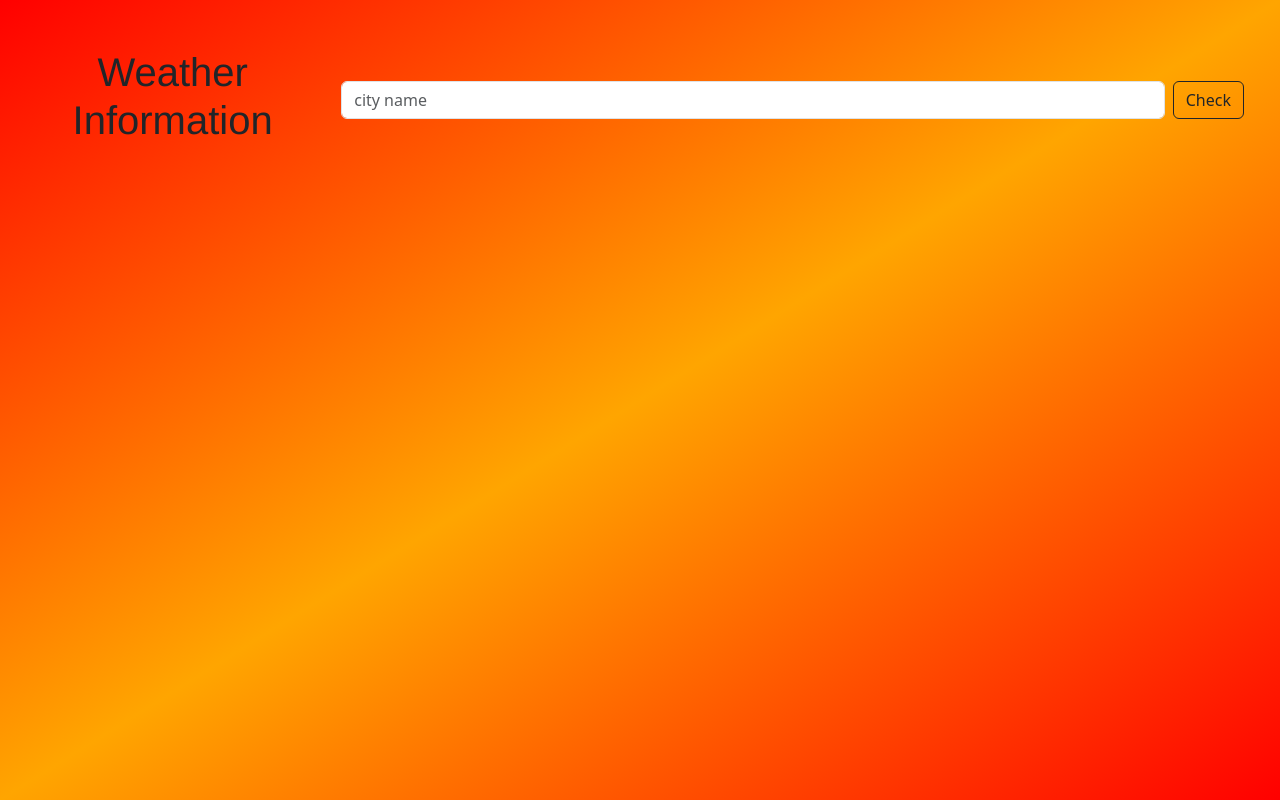
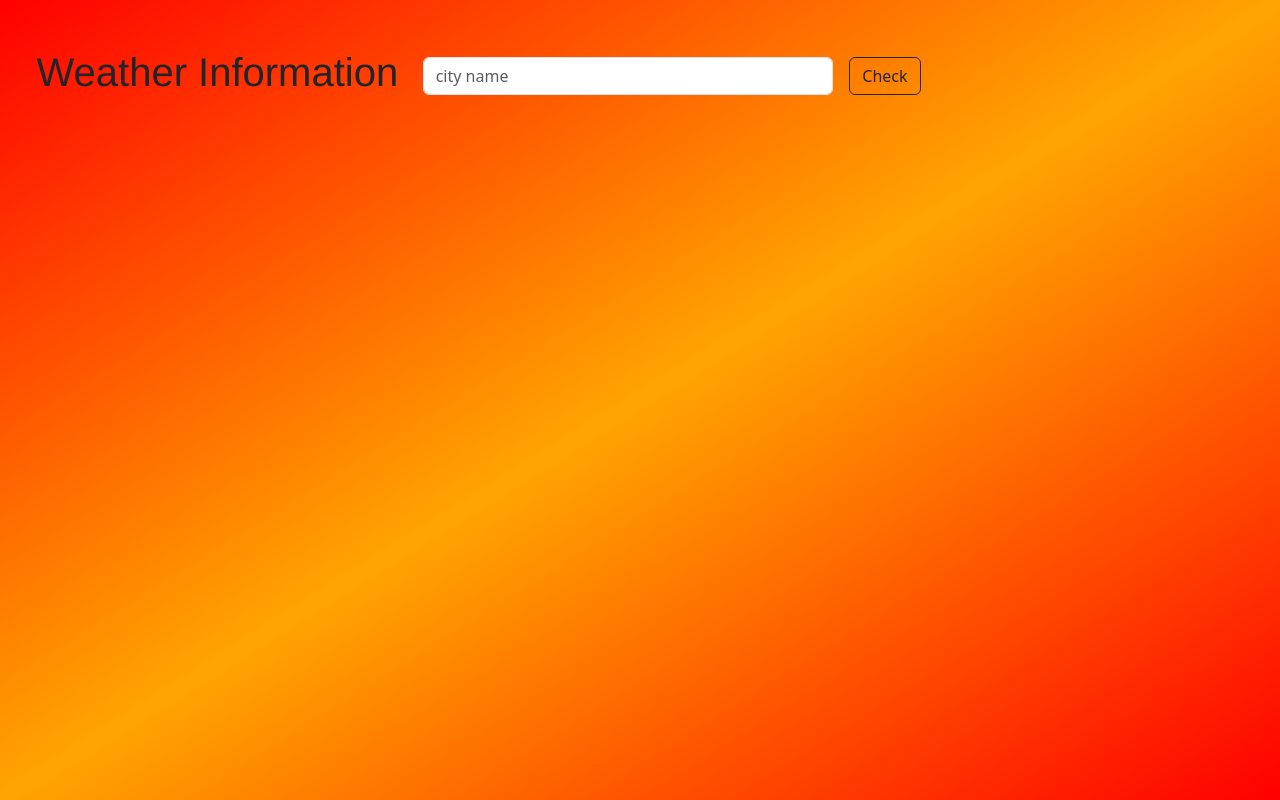
Before and after one commit to Naviyavi-1996/weather, a plain HTML site: page index.html in a window 1280 px wide. Drawn offline with nearby package versions, Linux system fonts and the light colour scheme.

Commit message:
final commit

```diff
--- a/index.html
+++ b/index.html
@@ -17,11 +17,13 @@
 <body style="background-image:linear-gradient(to  bottom right , red,orange,red); background-repeat: no-repeat;height: 100vh;">
     <div class="container-fluid">
         <div class="row w-100">
-            <div class="d-flex flex-column flex-md-row justify-content-center align-items-center mt-5">
-                <h1 style="font-family:'Franklin Gothic Medium', 'Arial Narrow', Arial, sans-serif;text-align: center;">
-                    Weather Information</h1>
-                <input id="input" type="text" class="form-control  ms-2 my-2 my-md-0 w-75 w-md-25" placeholder="city name">
-                <button class="btn btn-outline-dark ms-2" onclick=check()>Check</button>
+            <div class="d-flex justify-content-center align-items-center mt-5">
+                <div class="col-md-4">
+                    <h1 style="font-family:'Franklin Gothic Medium', 'Arial Narrow', Arial, sans-serif;text-align: center;">
+                        Weather Information</h1>
+                </div>
+               <div class="col-md-4"> <input id="input" type="text" class="form-control " placeholder="city name"></div>
+               <div class="col-md-4"> <button class="btn btn-outline-dark ms-3" onclick=check()>Check</button></div>
             </div>
         </div>
 
```
